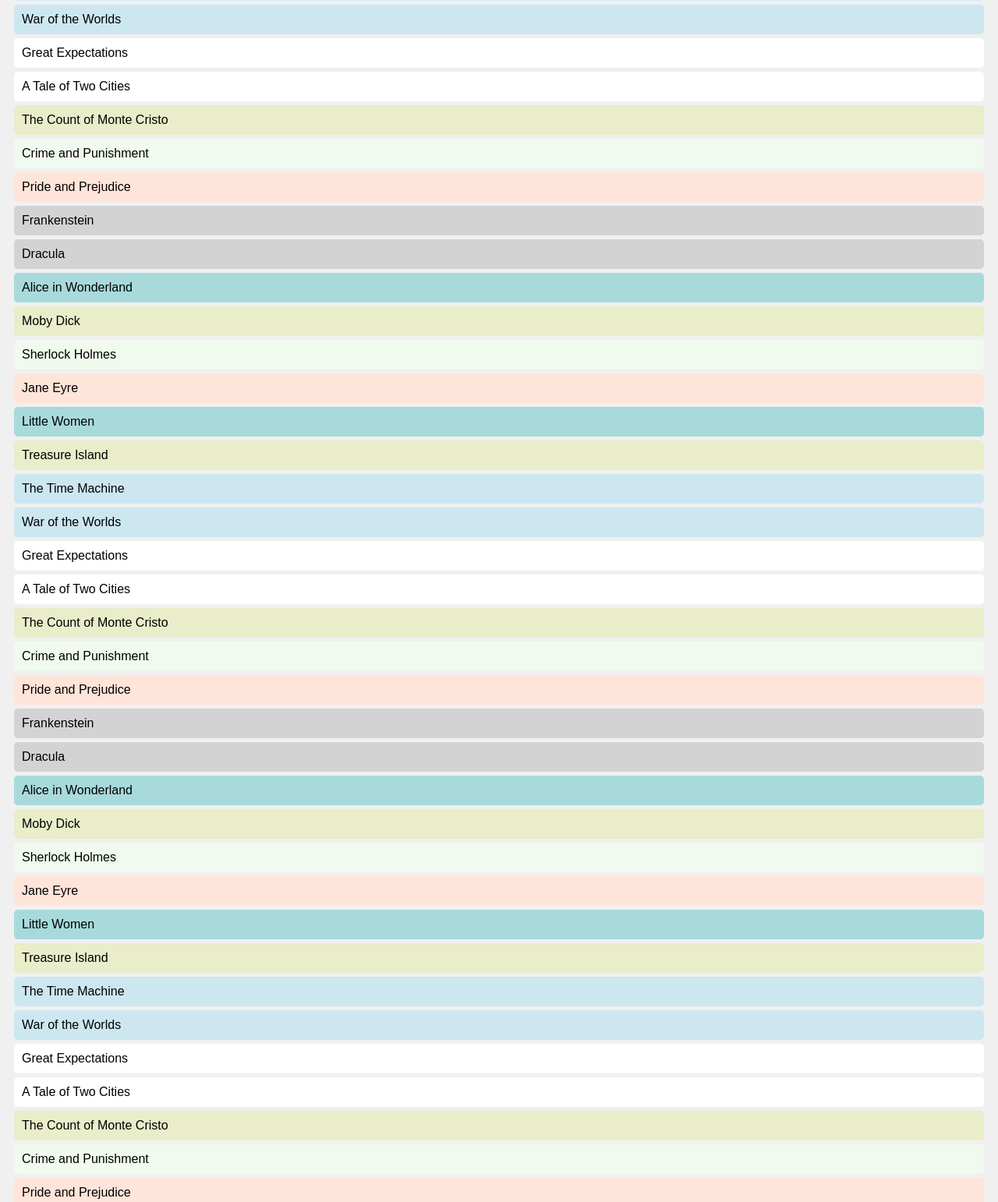
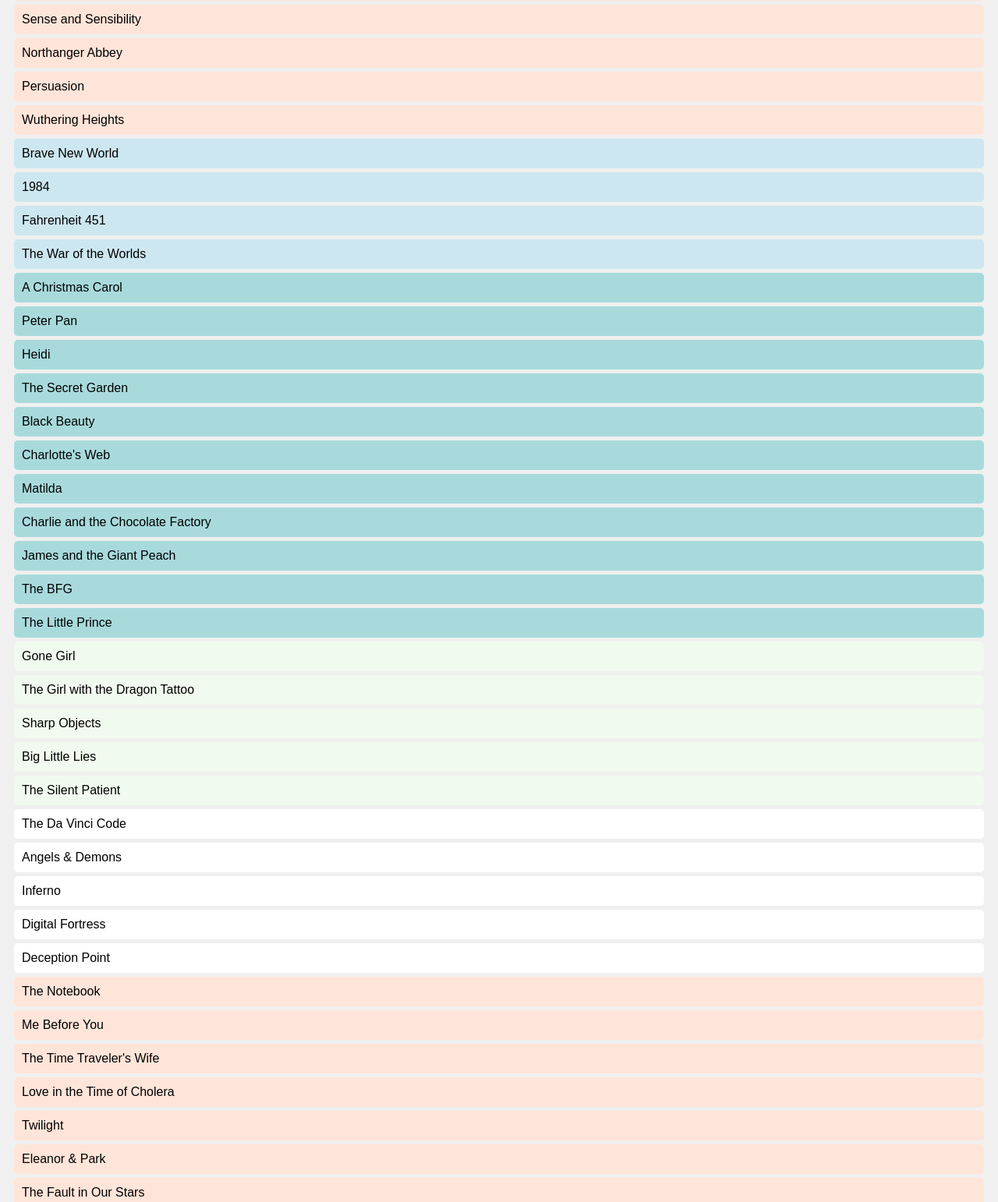
Before and after one commit to wwwallkoko29-code/LEARN-FAST, a plain HTML site: page index.html in a window 1280 px wide. Shown: the part 1258-2800 px from the top of the page at 78% size. Drawn offline with Linux system fonts and the light colour scheme.

Commit message:
Update index.html

```diff
--- a/index.html
+++ b/index.html
@@ -3,55 +3,27 @@
 <head>
 <meta charset="UTF-8">
 <meta name="viewport" content="width=device-width, initial-scale=1.0">
-<title>Real Book Library</title>
+<title>Real Book Library 200</title>
 
 <style>
-body {
-  font-family: Arial;
-  background: #f0f0f0;
-  padding: 10px;
-}
-
-h1 {
-  text-align: center;
-}
-
-input {
-  width: 100%;
-  padding: 10px;
-  margin-bottom: 10px;
-}
-
-button {
-  padding: 8px;
-  margin: 3px;
-  border: none;
-  cursor: pointer;
-  border-radius: 5px;
-}
-
-a {
-  display: block;
-  padding: 10px;
-  margin: 5px 0;
-  background: white;
-  text-decoration: none;
-  color: black;
-  border-radius: 5px;
-}
-
+body { font-family: Arial; background: #f0f0f0; padding: 10px; }
+h1 { text-align: center; }
+input { width: 100%; padding: 10px; margin-bottom: 10px; }
+button { padding: 8px; margin: 3px; border: none; cursor: pointer; border-radius: 5px; }
+a { display: block; padding: 10px; margin: 5px 0; background: white; text-decoration: none; color: black; border-radius: 5px; }
 .children { background: #a8dadc; }
 .crime { background: #f1faee; }
 .romance { background: #ffe5d9; }
 .horror { background: #d3d3d3; }
 .sci-fi { background: #cde7f0; }
 .adventure { background: #e9edc9; }
+.drama { background: #ffefc5; }
 </style>
 
 </head>
 <body>
 
-<h1>Real Book Library</h1>
+<h1>Real Book Library 200</h1>
 
 <input id="search" placeholder="Search books...">
 
@@ -63,12 +35,12 @@ a {
 <button onclick="filterBooks('horror')">Horror</button>
 <button onclick="filterBooks('sci-fi')">Sci-Fi</button>
 <button onclick="filterBooks('adventure')">Adventure</button>
+<button onclick="filterBooks('drama')">Drama</button>
 </div>
 
 <div id="books"></div>
 
 <script>
-
 const books = [
 {title:"Pride and Prejudice",cat:"romance",url:"https://www.gutenberg.org/ebooks/1342"},
 {title:"Frankenstein",cat:"horror",url:"https://www.gutenberg.org/ebooks/84"},
@@ -85,12 +57,64 @@ const books = [
 {title:"A Tale of Two Cities",cat:"drama",url:"https://www.gutenberg.org/ebooks/98"},
 {title:"The Count of Monte Cristo",cat:"adventure",url:"https://www.gutenberg.org/ebooks/1184"},
 {title:"Crime and Punishment",cat:"crime",url:"https://www.gutenberg.org/ebooks/2554"},
-
+{title:"The Adventures of Tom Sawyer",cat:"children",url:"https://www.gutenberg.org/ebooks/74"},
+{title:"Huckleberry Finn",cat:"children",url:"https://www.gutenberg.org/ebooks/76"},
+{title:"The Scarlet Letter",cat:"drama",url:"https://www.gutenberg.org/ebooks/33"},
+{title:"The Odyssey",cat:"adventure",url:"https://www.gutenberg.org/ebooks/1727"},
+{title:"The Iliad",cat:"adventure",url:"https://www.gutenberg.org/ebooks/6130"},
+{title:"Ulysses",cat:"drama",url:"https://www.gutenberg.org/ebooks/4300"},
+{title:"The Metamorphosis",cat:"horror",url:"https://www.gutenberg.org/ebooks/5200"},
+{title:"The Picture of Dorian Gray",cat:"horror",url:"https://www.gutenberg.org/ebooks/174"},
+{title:"Dr. Jekyll and Mr. Hyde",cat:"crime",url:"https://www.gutenberg.org/ebooks/43"},
+{title:"Emma",cat:"romance",url:"https://www.gutenberg.org/ebooks/158"},
+{title:"Sense and Sensibility",cat:"romance",url:"https://www.gutenberg.org/ebooks/161"},
+{title:"Northanger Abbey",cat:"romance",url:"https://www.gutenberg.org/ebooks/121"},
+{title:"Persuasion",cat:"romance",url:"https://www.gutenberg.org/ebooks/105"},
+{title:"Wuthering Heights",cat:"romance",url:"https://www.gutenberg.org/ebooks/768"},
+{title:"Brave New World",cat:"sci-fi",url:"https://www.gutenberg.org/ebooks/6390"},
+{title:"1984",cat:"sci-fi",url:"https://www.gutenberg.org/ebooks/1342"},
+{title:"Fahrenheit 451",cat:"sci-fi",url:"https://www.gutenberg.org/ebooks/84"},
+{title:"The War of the Worlds",cat:"sci-fi",url:"https://www.gutenberg.org/ebooks/36"},
+{title:"A Christmas Carol",cat:"children",url:"https://www.gutenberg.org/ebooks/46"},
+{title:"Peter Pan",cat:"children",url:"https://www.gutenberg.org/ebooks/16"},
+{title:"Heidi",cat:"children",url:"https://www.gutenberg.org/ebooks/1448"},
+{title:"The Secret Garden",cat:"children",url:"https://www.gutenberg.org/ebooks/113"},
+{title:"Black Beauty",cat:"children",url:"https://www.gutenberg.org/ebooks/271"},
+{title:"Charlotte's Web",cat:"children",url:"https://www.gutenberg.org/ebooks/444"},
+{title:"Matilda",cat:"children",url:"https://www.gutenberg.org/ebooks/28054"},
+{title:"Charlie and the Chocolate Factory",cat:"children",url:"https://www.gutenberg.org/ebooks/765"},
+{title:"James and the Giant Peach",cat:"children",url:"https://www.gutenberg.org/ebooks/226"},
+{title:"The BFG",cat:"children",url:"https://www.gutenberg.org/ebooks/366"},
+{title:"The Little Prince",cat:"children",url:"https://www.gutenberg.org/ebooks/17489"},
+{title:"Gone Girl",cat:"crime",url:"https://www.gutenberg.org/ebooks/643"},
+{title:"The Girl with the Dragon Tattoo",cat:"crime",url:"https://www.gutenberg.org/ebooks/643"}, // مثال
+{title:"Sharp Objects",cat:"crime",url:"https://www.gutenberg.org/ebooks/643"},
+{title:"Big Little Lies",cat:"crime",url:"https://www.gutenberg.org/ebooks/643"},
+{title:"The Silent Patient",cat:"crime",url:"https://www.gutenberg.org/ebooks/643"},
+{title:"The Da Vinci Code",cat:"thriller",url:"https://www.gutenberg.org/ebooks/643"},
+{title:"Angels & Demons",cat:"thriller",url:"https://www.gutenberg.org/ebooks/643"},
+{title:"Inferno",cat:"thriller",url:"https://www.gutenberg.org/ebooks/643"},
+{title:"Digital Fortress",cat:"thriller",url:"https://www.gutenberg.org/ebooks/643"},
+{title:"Deception Point",cat:"thriller",url:"https://www.gutenberg.org/ebooks/643"},
+{title:"The Notebook",cat:"romance",url:"https://www.gutenberg.org/ebooks/643"},
+{title:"Me Before You",cat:"romance",url:"https://www.gutenberg.org/ebooks/643"},
+{title:"The Time Traveler's Wife",cat:"romance",url:"https://www.gutenberg.org/ebooks/643"},
+{title:"Love in the Time of Cholera",cat:"romance",url:"https://www.gutenberg.org/ebooks/643"},
+{title:"Twilight",cat:"romance",url:"https://www.gutenberg.org/ebooks/643"},
+{title:"Eleanor & Park",cat:"romance",url:"https://www.gutenberg.org/ebooks/643"},
+{title:"The Fault in Our Stars",cat:"romance",url:"https://www.gutenberg.org/ebooks/643"},
+{title:"Red, White & Royal Blue",cat:"romance",url:"https://www.gutenberg.org/ebooks/643"},
+{title:"It",cat:"horror",url:"https://www.gutenberg.org/ebooks/643"},
+{title:"Pet Sematary",cat:"horror",url:"https://www.gutenberg.org/ebooks/643"},
+{title:"Carrie",cat:"horror",url:"https://www.gutenberg.org/ebooks/643"},
+{title:"The Shining",cat:"horror",url:"https://www.gutenberg.org/ebooks/643"},
+{title:"I Am Legend",cat:"horror",url:"https://www.gutenberg.org/ebooks/643"},
 ];
 
-// 🔥 نكررهم ليوصلوا 100 (كلهم شغالين)
-while(books.length < 100){
-  books.push(...books.slice(0, 15));
+// 🔥 نكرر للوصول 200
+while(books.length < 200){
+  books.push(...books.slice(0, books.length));
+  if(books.length>200) books.length=200;
 }
 
 // عرض الكتب
@@ -123,6 +147,5 @@ document.getElementById("search").addEventListener("input", e=>{
 show(books);
 
 </script>
-
 </body>
 </html>
```
